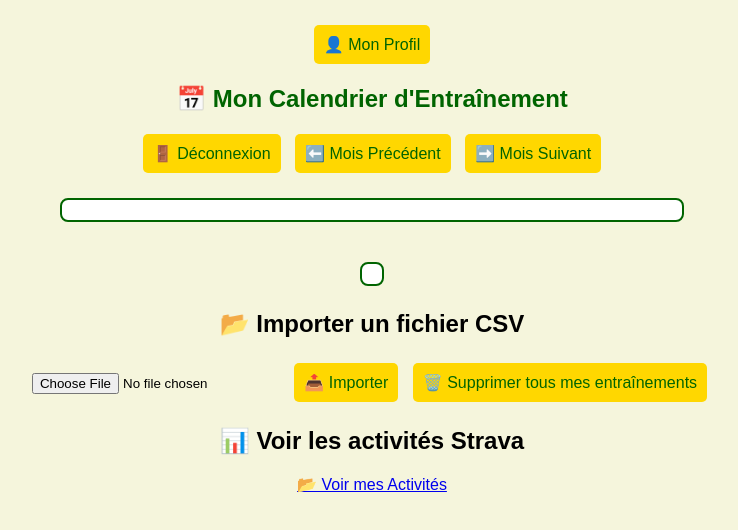
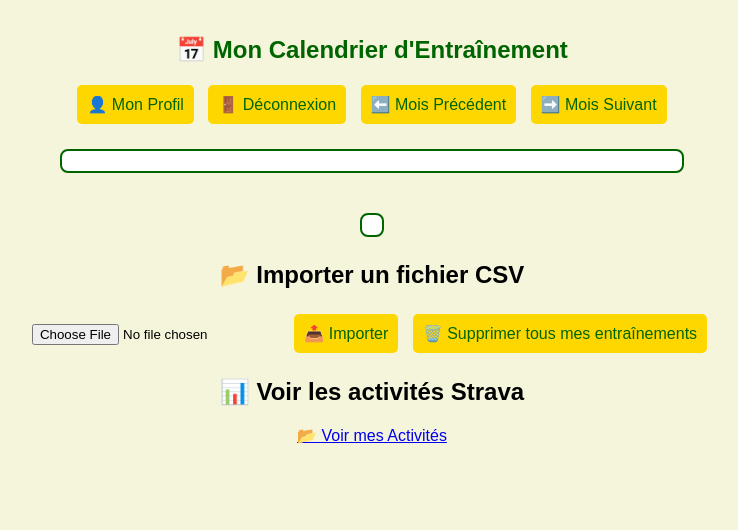
Before and after one commit to pmartins77/Running, a website: page public/index.html in a window 1280 px wide. Shown: the whole page, without its empty margins (268-1006 px from the left). Drawn offline with Linux system fonts and the light colour scheme; no server answers; sample sign-in values are in the browser's storage.

Commit message:
Update index.html

```diff
--- a/public/index.html
+++ b/public/index.html
@@ -3,11 +3,11 @@
 <head>
     <meta charset="UTF-8">
     <meta name="viewport" content="width=device-width, initial-scale=1.0">
-    <title>Calendrier d'Entraînement</title>     <button onclick="window.location.href='profile.html'">👤 Mon Profil</button>
+    <title>Calendrier d'Entraînement</title>
     <link rel="stylesheet" href="styles.css">
 </head>
 <body>
-    <h1>📅 Mon Calendrier d'Entraînement</h1>
+    <h1>📅 Mon Calendrier d'Entraînement</h1>   <button onclick="window.location.href='profile.html'">👤 Mon Profil</button>
 
     <button onclick="logout()">🚪 Déconnexion</button>
 
```
